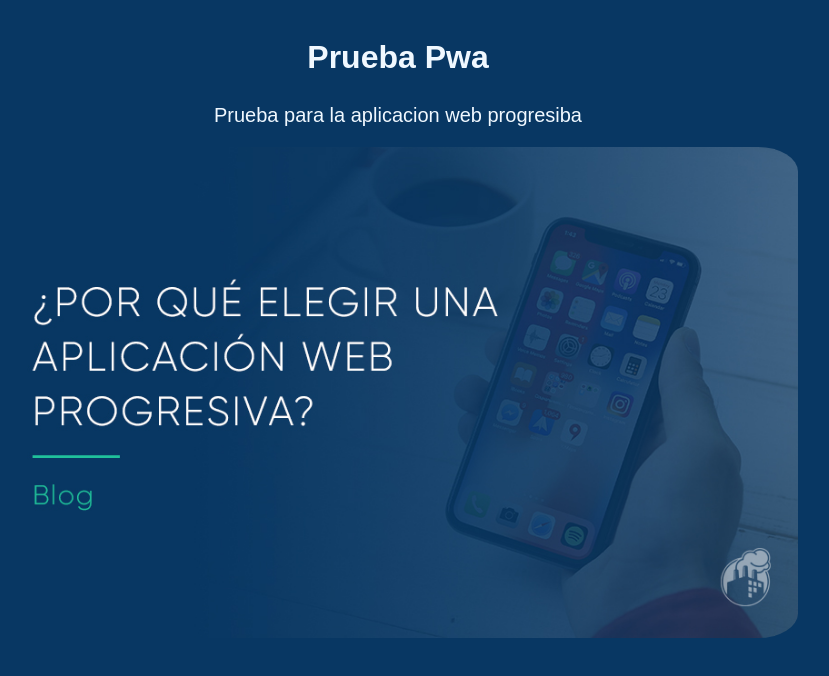
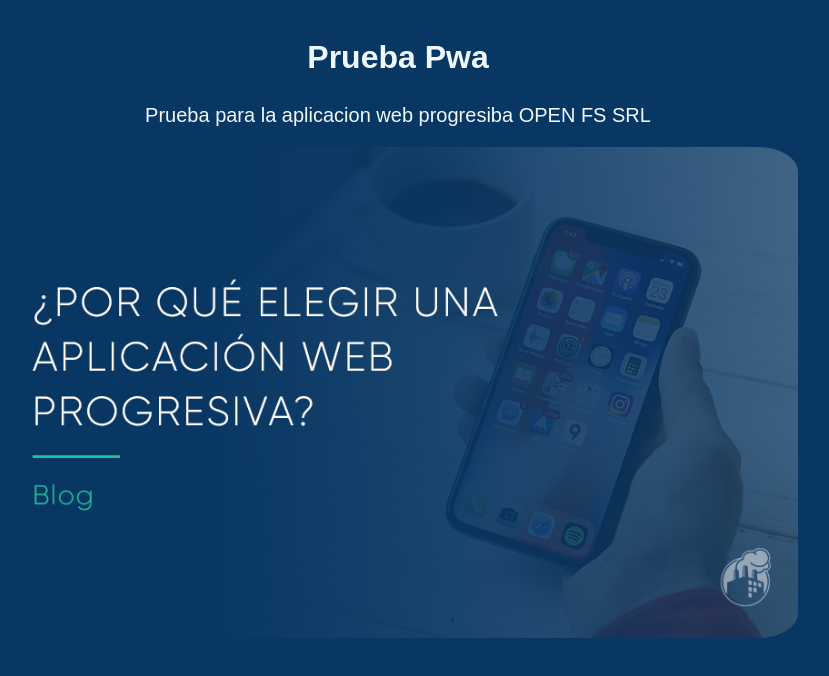
Before and after one commit to hmcarlosj/pwa-add, a plain HTML site: page index.html in a window 1280 px wide. Shown: the whole page, without its empty margins (242-1071 px from the left). Drawn offline with Linux system fonts and the light colour scheme.

Commit message:
cambio realizaco

```diff
--- a/index.html
+++ b/index.html
@@ -22,6 +22,7 @@
         <h1>Prueba Pwa</h1>
         <p>
           Prueba para la aplicacion web progresiba
+          OPEN FS SRL
         </p>
         <img src="./img/01.jpg" alt="pwa"/>
     </header>
```
